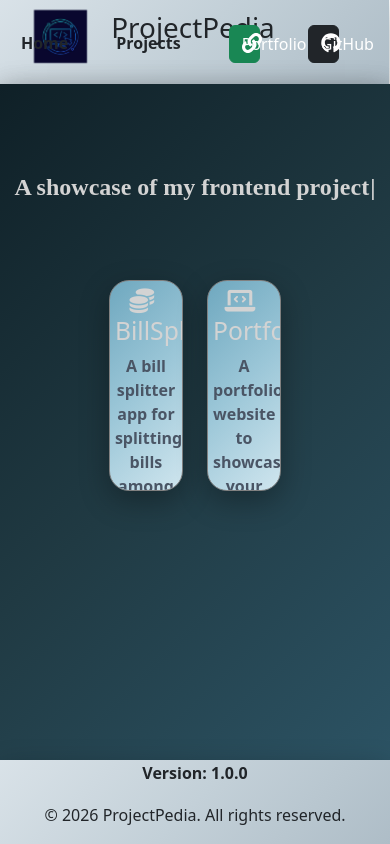
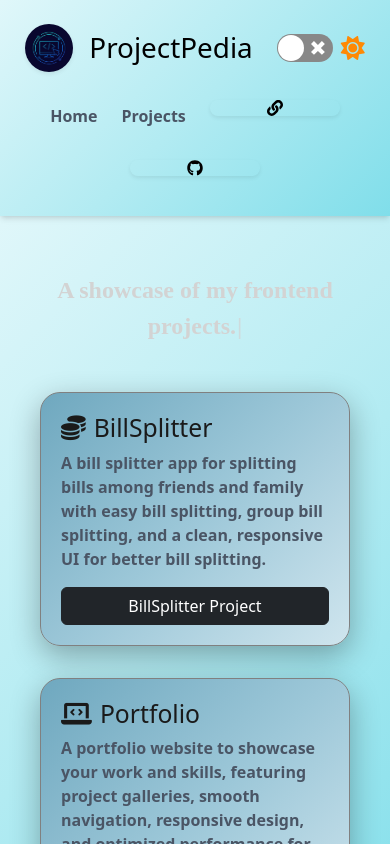
Before and after one commit to arnavkatyayan/projectpediafe, a React (Vite) app: page /frontend in a window 390 px wide. Shown: the top 844 px of the page. Built offline with nearby package versions, Linux system fonts and the light colour scheme.

Commit message:
Responsiveness changes and light mode and dark mode changes.

```diff
--- a/src/App.css
+++ b/src/App.css
@@ -1,25 +1,22 @@
 #root {
-  max-width: 1280px;
-  margin: 0 auto;
-  padding: 2rem;
-  text-align: center;
+  width: 100%;
+  margin: 0;
+  padding: 0;
+  text-align: left;
 }
 
-.logo {
-  height: 6em;
-  padding: 1.5em;
-  will-change: filter;
-  transition: filter 300ms;
+/* Base custom themes not handled purely by Tailwind classes */
+.light-mode {
+  background: linear-gradient(135deg, #e0f7fa, #b2ebf2, #80deea) !important;
+  color: #000;
 }
 
-.logo:hover {
-  filter: drop-shadow(0 0 2em #646cffaa);
+.dark-mode {
+  background: linear-gradient(135deg, #0f2027, #203a43, #2c5364) !important;
+  color: #fff;
 }
 
-.logo.react:hover {
-  filter: drop-shadow(0 0 2em #61dafbaa);
-}
-
+/* Animations */
 @keyframes logo-spin {
   from {
     transform: rotate(0deg);
@@ -34,186 +31,6 @@
   a:nth-of-type(2) .logo {
     animation: logo-spin infinite 20s linear;
   }
-}
-
-.card {
-  padding: 2em;
-}
-
-.read-the-docs {
-  color: #888;
-}
-
-.header {
-  position: absolute;
-  top: 0px;
-  left: -1px;
-  height: 10vh;
-  width: 100vw;
-  background: linear-gradient(135deg,
-      #d9e2e8,
-      #c3d0d8,
-      #aebdc7);
-  box-shadow: 0 10px 30px rgba(0, 0, 0, 0.3);
-  padding: 11px;
-}
-
-.logo {
-  margin-top: -25px;
-  height: 12vh;
-}
-
-.nav {
-  position: absolute;
-  right: 50px;
-  top: 31px;
-}
-
-.nav p {
-  font-weight: 600;
-  cursor: pointer;
-}
-
-.nav p:hover {
-  font-family: 600;
-  color: white;
-}
-
-.dropdown {
-  position: relative;
-}
-
-.dropbtn {
-  cursor: pointer;
-}
-
-.dropdown-content {
-  display: none;
-  position: absolute;
-  top: 25px;
-  left: -61px;
-  background-color: white;
-  box-shadow: 0px 4px 10px rgba(0, 0, 0, 0.1);
-  border-radius: 6px;
-  padding: 8px 0;
-  min-width: 170px;
-  z-index: 999;
-  width: 165px;
-}
-
-.dropdown-content p {
-  padding: 8px 15px;
-  margin: 0;
-  cursor: pointer;
-}
-
-.dropdown-content p:hover {
-  background-color: #f2f2f2;
-  color: black;
-}
-
-.dropdown:hover .dropdown-content {
-  display: block;
-}
-
-.body {
-  position: relative;
-  top: 10vh;
-  height: 65vh;
-  max-height: 90vh;
-}
-
-.footer {
-  position: absolute;
-  bottom: 0;
-  height: 10vh;
-  width: 100vw;
-  background: linear-gradient(135deg,
-      #d9e2e8,
-      #c3d0d8,
-      #aebdc7);
-  box-shadow: 0 10px 30px rgba(0, 0, 0, 0.3);
-  left: 0;
-}
-
-.github-btn {
-  width: 8vw;
-  margin-top: -15px;
-}
-
-.home-page {
-  position: fixed;
-  left: 0;
-  top: 10vh;
-  width: 100vw;
-  height: 100vh;
-  background: linear-gradient(135deg, #0f2027, #203a43, #2c5364);
-  box-shadow: 0 10px 30px rgba(0, 0, 0, 0.3);
-}
-
-.body-page {
-  position: fixed;
-  left: 0;
-  top: 10vh;
-  width: 100vw;
-  height: 80vh;
-  background: linear-gradient(135deg, #0f2027, #203a43, #2c5364);
-  box-shadow: 0 10px 30px rgba(0, 0, 0, 0.3);
-  max-height: 80vh;
-  overflow: auto;
-}
-
-.typewriter {
-  color: lightgrey;
-  font-size: x-large;
-  font-weight: 600;
-  position: absolute;
-  top: 10vh;
-  font-family: auto;
-}
-
-.typewriter-home {
-  color: lightgrey;
-  font-size: xxx-large;
-  font-weight: 700;
-  position: absolute;
-  top: 34vh;
-  font-family: auto;
-}
-
-.box {
-  height: 25vh;
-  width: 19vw;
-  background: linear-gradient(135deg, #6fa8bf, #9cc7d8, #cfe5ee);
-  box-shadow: 0 10px 30px rgba(0, 0, 0, 0.3);
-  border-radius: 20px;
-  border: 1px solid grey;
-  padding: 5px;
-  cursor: pointer;
-  transition: transform 0.3s ease;
-  color: lightgray;
-  overflow: auto;
-}
-
-.box h2,
-.box p {
-  animation: box 10s ease-in-out;
-}
-
-.box h2,
-.box p {
-  animation: none !important;
-}
-
-.box:hover {
-  cursor: pointer;
-  transform: translateY(-8px) scale(1.02);
-}
-
-.featured-projects {
-  position: relative;
-  top: -36px;
-  animation: box 5s ease-in-out;
 }
 
 @keyframes box {
@@ -234,59 +51,93 @@
   }
 }
 
-.btn-icons {
-  position: fixed;
-  top: 33px;
+/* Component Styles */
+.typewriter {
+  color: lightgrey;
+  font-size: 1.5rem;
+  font-weight: 600;
+  font-family: auto;
+  text-align: center;
+  margin: 2rem 0;
 }
 
-.project-description {
-  height: 37vh;
-  width: 76vw;
+.typewriter-home {
+  font-size: 2rem;
+  font-weight: 700;
+  font-family: auto;
+  text-align: center;
+  margin: 3rem 1rem;
+}
+
+@media (min-width: 768px) {
+  .typewriter {
+    font-size: 2.2rem;
+  }
+
+  .typewriter-home {
+    font-size: 3rem;
+    margin: 4rem 2rem;
+  }
+}
+
+.box {
   background: linear-gradient(135deg, #6fa8bf, #9cc7d8, #cfe5ee);
   box-shadow: 0 10px 30px rgba(0, 0, 0, 0.3);
   border-radius: 20px;
   border: 1px solid grey;
-  padding: 5px;
+  padding: 20px;
   cursor: pointer;
   transition: transform 0.3s ease;
-  overflow: auto;
+  color: #1a1a1a;
+  display: flex;
+  flex-direction: column;
+  justify-content: space-between;
+  width: 100%;
+  max-width: 350px;
+  min-height: 250px;
 }
 
-.reusable-page {
-  /* overflow: auto; */
+.box:hover {
+  transform: translateY(-8px) scale(1.02);
+}
+
+.featured-projects {
+  display: flex;
+  flex-wrap: wrap;
+  gap: 2rem;
+  justify-content: center;
+  width: 100%;
+  padding: 1rem;
+  animation: box 2s ease-in-out;
+}
+
+.project-description {
+  width: 100%;
+  max-width: 800px;
+  background: linear-gradient(135deg, #6fa8bf, #9cc7d8, #cfe5ee);
+  box-shadow: 0 10px 30px rgba(0, 0, 0, 0.3);
+  border-radius: 20px;
+  border: 1px solid grey;
+  padding: 20px;
+  margin: 2rem auto;
+  color: #1a1a1a;
 }
 
 .image-dimensions {
-  width: 50vw;
+  width: 100%;
+  max-width: 600px;
+  height: auto;
+  border-radius: 10px;
 }
 
 .button-dimensions {
-  position: relative;
-  top: 10px;
+  margin-top: 1rem;
+  display: flex;
+  gap: 1rem;
+  justify-content: center;
+  flex-wrap: wrap;
 }
 
-.project-images {
-  position: relative;
+.btn-icons {
+  margin-right: 0.5rem;
 }
-
-.button-dimensions Button {
-  width: 5vw;
-}
-
-.box2 {
-  width: 15vw;
-}
-
-
-/* .light-mode {
-  background: linear-gradient(135deg,
-      red,
-      green,
-      blue);
-  color: #000;
-}
-
-.dark-mode {
-  background-color: #000;
-  color: #fff;
-} */
--- a/src/App.jsx
+++ b/src/App.jsx
@@ -20,7 +20,7 @@ import BillSplitter from './BillSplitter';
 import FlexBoard from './FlexBoard';
 import { useContext } from 'react';
 import { ThemeContext } from './ThemeProvider';
-
+import Switch from 'react-switch';
 function App() {
   const { theme, toggleTheme } = useContext(ThemeContext);
   const [isHomeClicked, setIsHomeClicked] = useState(false);
@@ -37,43 +37,48 @@ function App() {
     }
   }
   return (
-    <>
-      <div className={`header ${theme === "dark" ? "dark-mode" : "light-mode"}`}>
-        <div className='flex'>
-          <img src={Logo} alt="Projectpedia Logo" className='logo cursor-pointer' onClick={() => navigation("/")} />
-          <h1 className='title cursor-pointer' onClick={() => navigation("/")}>ProjectPedia</h1>
-          {/* <Button variant="dark" onClick={toggleTheme}>
-            {theme === "dark" ? "light" : "dark"}
-          </Button> */}
+    <div className="flex flex-col min-h-screen w-full overflow-x-hidden">
+      <div className={`w-full shadow-md py-4 px-4 md:px-8 flex flex-col md:flex-row justify-between items-center z-50 transition-colors duration-300 gap-4 md:gap-0 ${theme === "dark" ? "dark-mode" : "light-mode"}`}>
+        <div className='flex items-center gap-3 md:gap-4 flex-wrap justify-center'>
+          <img src={Logo} alt="Projectpedia Logo" className='w-12 h-12 md:w-16 md:h-16 rounded-full cursor-pointer transition-transform hover:scale-105 shadow-sm' onClick={() => navigation("/")} />
+          <h1 className='text-2xl md:text-3xl font-bold cursor-pointer m-0' onClick={() => navigation("/")}>ProjectPedia</h1>
+          <div className="flex items-center gap-2 ml-2">
+            <Switch checked={theme === "dark"} onChange={toggleTheme} label="Toggle Theme" className='cursor-pointer' />
+            <p className="font-bold m-0 flex items-center">
+              {theme === "dark" ? (
+                <i className="fa-solid fa-moon text-2xl text-yellow-300"></i>
+              ) : (
+                <i className="fa-solid fa-sun text-2xl text-orange-400"></i>
+              )}
+            </p>
+          </div>
         </div>
-        <div className='flex nav justify-center items-center gap-5'>
-          <p onClick={() => navigation("/")} className={isHomeClicked ? "text-white" : "text-grey-600"}>Home</p>
-          <div className="dropdown">
-            <p className={`dropdownbtn ${isProjectsClicked ? "text-white" : "text-grey-600"}`}>Projects</p>
-            <div className="dropdown-content">
-              <p onClick={() => navigation("/frontend")}>Frontend Projects</p>
-              <p onClick={() => navigation("/fullstack")}>Full Stack Projects</p>
-
+        <div className='flex items-center gap-4 md:gap-6 flex-wrap justify-center font-semibold'>
+          <p onClick={() => navigation("/")} className={`cursor-pointer m-0 transition-colors ${isHomeClicked ? "text-blue-500" : "text-gray-600 dark:text-gray-300"} hover:text-blue-400`}>Home</p>
+          <div className="relative group">
+            <p className={`cursor-pointer py-2 m-0 transition-colors ${isProjectsClicked ? "text-blue-500" : "text-gray-600 dark:text-gray-300"} hover:text-blue-400`}>Projects</p>
+            <div className="hidden group-hover:block absolute top-full left-1/2 -translate-x-1/2 md:left-0 md:translate-x-0 pt-1 z-50">
+              <div className="bg-white shadow-xl rounded-lg py-2 min-w-[200px] border border-gray-100">
+                <p className="cursor-pointer hover:bg-gray-100 text-gray-800 px-4 py-2 m-0 transition-colors" onClick={() => navigation("/frontend")}>Frontend Projects</p>
+                <p className="cursor-pointer hover:bg-gray-100 text-gray-800 px-4 py-2 m-0 transition-colors" onClick={() => navigation("/fullstack")}>Full Stack Projects</p>
+              </div>
             </div>
           </div>
-          <Button
-            variant="success"
+          <p
             onClick={() => window.open("https://visualresumearnavk2025.vercel.app/", "_blank")}
-            className='github-btn'
+            className='flex items-center justify-center gap-2 rounded-full px-6 min-w-[130px] shadow-sm'
           >
-            <FaLink size={20} className='btn-icons' /> Portfolio
-          </Button>
-          <Button
-            variant="dark"
+            <FaLink size={16} /> <span className="hidden sm:inline">Portfolio</span>
+          </p>
+          <p
             onClick={() => window.open("https://github.com/arnavkatyayan", "_blank")}
-            className='github-btn'
+            className='flex items-center justify-center gap-2 rounded-full px-6 min-w-[130px] shadow-sm'
           >
-            <FaGithub size={20} className='btn-icons' /> GitHub
-          </Button>
+            <FaGithub size={16} /> <span className="hidden sm:inline">GitHub</span>
+          </p>
         </div>
-
       </div>
-      <div className='body-page'>
+      <div className={`flex-grow w-full flex flex-col p-4 md:p-8 transition-colors duration-300 ${theme === "dark" ? "dark-mode" : "light-mode"}`}>
         <Routes>
           <Route path="/" element={<HomePage />} />
           <Route path="/fullstack/expensify" element={<Expensify />} />
@@ -85,11 +90,11 @@ function App() {
           <Route path="/fullstack/flexboard" element={<FlexBoard />} />
         </Routes>
       </div>
-      <div className='footer flex justify-center items-center flex-col gap-0.5'>
-        <p className='font-bold'>Version: 1.0.0</p>
-        <p className='font-medium'>© 2026 ProjectPedia. All rights reserved.</p>
+      <div className={`w-full py-4 md:py-6 shadow-inner flex justify-center items-center flex-col gap-1 transition-colors duration-300 ${theme === "dark" ? "dark-mode" : "light-mode"}`}>
+        <p className='font-bold m-0 text-sm'>Version: 1.0.0</p>
+        <p className='font-medium m-0 text-xs sm:text-sm text-center'>© 2026 ProjectPedia. All rights reserved.</p>
       </div>
-    </>
+    </div>
   )
 }
 
--- a/src/FrontendProjects.jsx
+++ b/src/FrontendProjects.jsx
@@ -7,7 +7,7 @@ function FrontendProjects() {
     const navigation = useNavigate();
 
     return (
-        <div className="body-page flex justify-center items-center flex-col">
+        <div className="flex justify-center items-center flex-col w-full">
 
             <div className="typewriter">
                 <Typewriter
--- a/src/FullStackProjects.jsx
+++ b/src/FullStackProjects.jsx
@@ -7,7 +7,7 @@ function FullStackProjects() {
     const navigation = useNavigate();
 
     return (
-        <div className="body-page flex justify-center items-center flex-col">
+        <div className="flex justify-center items-center flex-col">
 
             <div className="typewriter">
                 <Typewriter
--- a/src/HomePage.jsx
+++ b/src/HomePage.jsx
@@ -7,7 +7,7 @@ function HomePage() {
     const navigation = useNavigate();
 
     return (
-        <div className="body-page flex justify-center items-center flex-col">
+        <div className="flex justify-center items-center flex-col">
 
             <div className="typewriter-home">
                 <Typewriter
--- a/src/ReusableComponent.jsx
+++ b/src/ReusableComponent.jsx
@@ -28,14 +28,14 @@ function ReusableComponent(props) {
                 </ul>
             </div>
             <div className="tech-stack">
-                <ul className="flex gap-5 justify-center items-center">
+                <ul className="flex gap-5 justify-center items-center flex-wrap w-full">
 
                     <li className="border rounded-lg p-4 box box2">
                         <div className="flex gap-2 items-center justify-center">
                             <i className="fa-solid fa-code"></i>
                             <h2 className="font-bold text-gray-700 mb-2">Frontend</h2>
                         </div>
-                        <ul style={{ marginRight: "42px" }}>
+                        <ul className="mt-2 text-center md:text-left">
                             {props.techStack.Frontend.map((feature, index) => (
                                 <li key={index} className="text-gray-600 font-bold">{feature}</li>
                             ))}
@@ -47,7 +47,7 @@ function ReusableComponent(props) {
                             <i className="fa-solid fa-server"></i>
                             <h2 className="font-bold text-gray-700 mb-2">Backend</h2>
                         </div>
-                        <ul style={{ marginRight: "42px" }}>
+                        <ul className="mt-2 text-center md:text-left">
                             {props.techStack.Backend && props.techStack.Backend.length > 0 ? (
                                 props.techStack.Backend.map((feature, index) => (
                                     <li key={index} className="text-gray-600 font-bold">{feature}</li>
@@ -63,7 +63,7 @@ function ReusableComponent(props) {
                             <i className="fa-solid fa-database"></i>
                             <h2 className="font-bold text-gray-700 mb-2">Database</h2>
                         </div>
-                        <ul style={{ marginRight: "42px" }}>
+                        <ul className="mt-2 text-center md:text-left">
                             {props.techStack.Database && props.techStack.Database.length > 0 ? (
                                 props.techStack.Database.map((feature, index) => (
                                     <li key={index} className="text-gray-600 font-bold">{feature}</li>
@@ -79,7 +79,7 @@ function ReusableComponent(props) {
                             <i className="fa-solid fa-tools"></i>
                             <h2 className="font-bold text-gray-700 mb-2">Tools</h2>
                         </div>
-                        <ul style={{ marginRight: "42px" }}>
+                        <ul className="mt-2 text-center md:text-left">
                             {props.techStack.Tools && props.techStack.Tools.length > 0 ? (
                                 props.techStack.Tools.map((feature, index) => (
                                     <li key={index} className="text-gray-600 font-bold">{feature}</li>
@@ -95,7 +95,7 @@ function ReusableComponent(props) {
                             <i className="fa-solid fa-book"></i>
                             <h2 className="font-bold text-gray-700 mb-2">Libraries</h2>
                         </div>
-                        <ul style={{ marginRight: "42px" }}>
+                        <ul className="mt-2 text-center md:text-left">
                             {props.techStack.Libraries && props.techStack.Libraries.length > 0 ? (
                                 props.techStack.Libraries.map((feature, index) => (
                                     <li key={index} className="text-gray-600 font-bold">{feature}</li>
--- a/src/index.css
+++ b/src/index.css
@@ -20,14 +20,13 @@ a {
   color: #646cff;
   text-decoration: inherit;
 }
+
 a:hover {
   color: #535bf2;
 }
 
 body {
   margin: 0;
-  display: flex;
-  place-items: center;
   min-width: 320px;
   min-height: 100vh;
 }
@@ -48,9 +47,11 @@ button {
   cursor: pointer;
   transition: border-color 0.25s;
 }
+
 button:hover {
   border-color: #646cff;
 }
+
 button:focus,
 button:focus-visible {
   outline: 4px auto -webkit-focus-ring-color;
@@ -61,9 +62,11 @@ button:focus-visible {
     color: #213547;
     background-color: #ffffff;
   }
+
   a:hover {
     color: #747bff;
   }
+
   button {
     background-color: #f9f9f9;
   }
```
